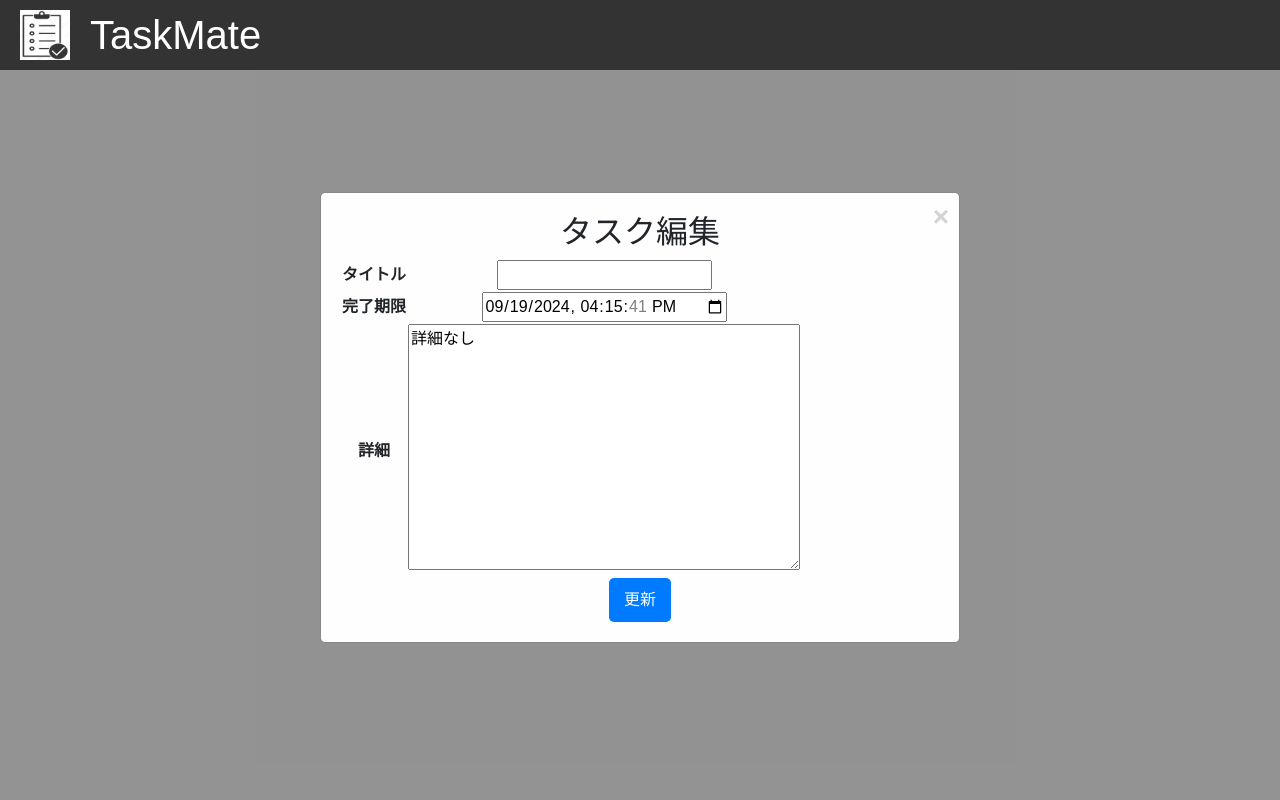
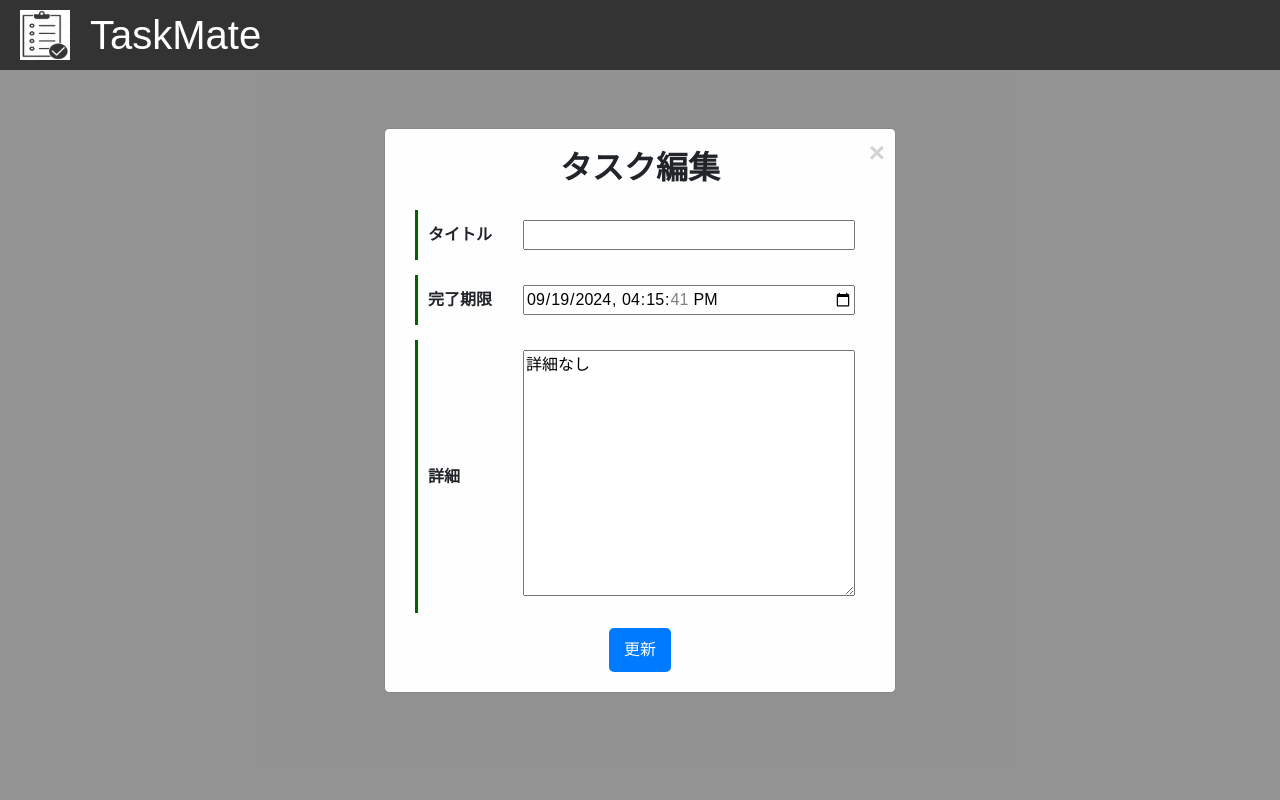
Before and after one commit to NakazatoTaichi/todolist_nakazatotaichi_c, a Django app: template todo/templates/todo/task_edit.html in a window 1280 px wide. Run offline with Django 5.2, Linux system fonts and the light colour scheme; the template is opened without the code that fills it: values that come from a table or form of the project are taken from there, others are empty; some libraries are stand-ins or nearby versions.

Commit message:
タスク編集画面修正

```diff
--- a/todo/templates/todo/task_edit.html
+++ b/todo/templates/todo/task_edit.html
@@ -12,7 +12,7 @@
                     <a href="{% url 'todo:home' %}">
                         <span class="close">&times;</span>
                     </a>
-                    <h2>タスク編集</h2>
+                    <h2 style="font-weight: bold;">タスク編集</h2>
                     <form method="post" action="{% url 'todo:task_edit' task.id %}">
                         {% csrf_token %}
                         {% if form.errors %}
@@ -68,10 +68,10 @@
 
     .modal-content {
         background-color: #fefefe;
-        margin: 15% auto;
+        margin: 10% auto;
         padding: 20px;
         border: 1px solid #888;
-        width: 50%;
+        width: 40%;
         position: relative;
     }
 
@@ -117,5 +117,31 @@
     .btn-primary:hover {
         background-color: #0056b3;
     }
+    table {
+        width: 100%;
+        border-collapse:separate;
+        border-spacing:10px 15px;
+    }
+    th {
+        width: 20%;
+        border-left: 3px solid #006400;
+        padding-left: 15px;
+        text-align: left;
+    }
+    th, td {
+        padding: 10px;
+    }
+    label {
+        margin: 0;
+    }
+    td {
+        width: 80%;
+    }
+    td input {
+        width: 100%;
+    }
+    td textarea {
+        width: 100%;
+    }
 </style>
 {% endblock %}
```
